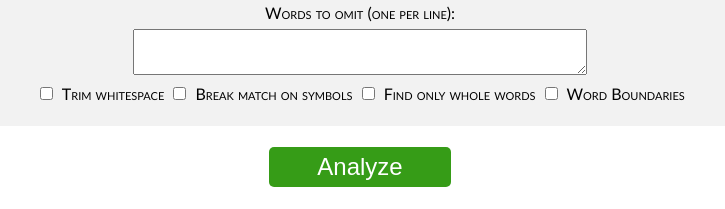
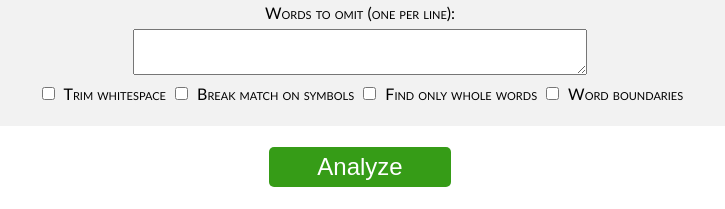
Before and after one commit to braksator/LongestRepeatedStrings, a website with bundled scripts: page index.html in a window 1280 px wide. Shown: the part 527-736 px from the top of the page, 280-1005 px from the left. Built offline with nearby package versions, Linux system fonts and the light colour scheme; a web font is replaced by a local one.

Commit message:
Fixed text label

```diff
--- a/index.html
+++ b/index.html
@@ -34,7 +34,7 @@
       <label><input type="checkbox" id="trim"> Trim whitespace</label>
       <label><input type="checkbox" id="cleanText"> Break match on symbols</label>
       <label><input type="checkbox" id="splitWords"> Find only whole words</label>
-      <label><input type="checkbox" id="wordBound"> Word Boundaries</label>
+      <label><input type="checkbox" id="wordBound"> Word boundaries</label>
     </div>
     <button class="analyze" onclick="analyze()">Analyze</button>
     <h3>Results:</h3>
```
